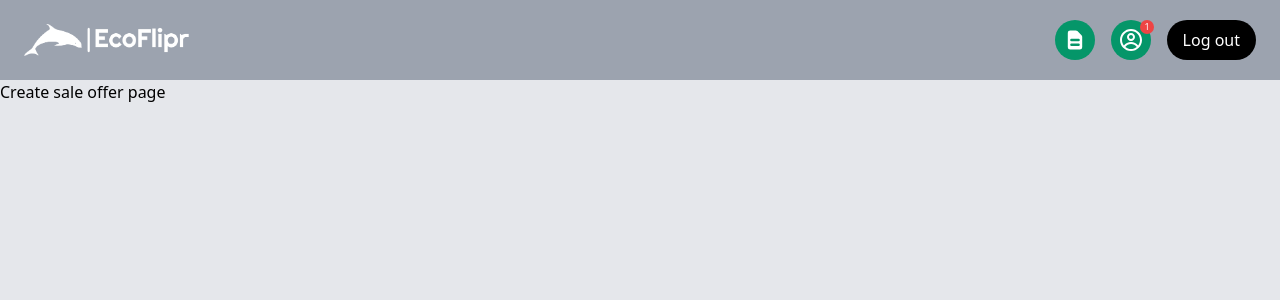
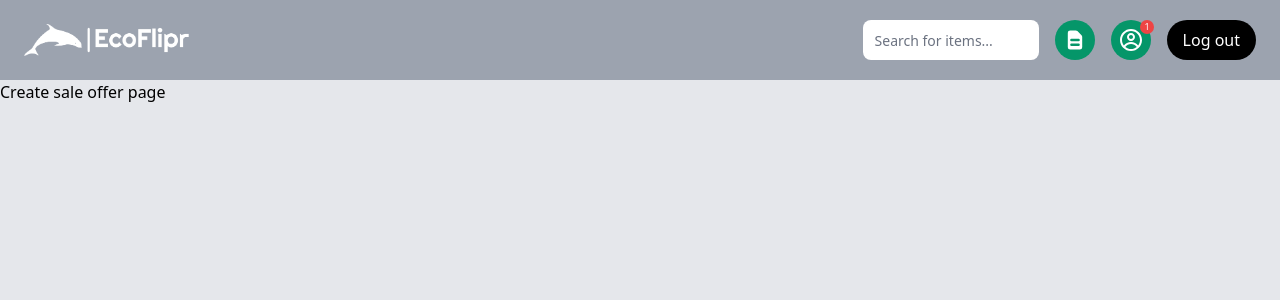
Before and after one commit to OwaisAD/EcoFlipr, a React (Vite) app in the folder client/: page /createoffer in a window 1280 px wide. Shown: the top 300 px of the page. Built offline with nearby package versions, Linux system fonts and the light colour scheme; sample sign-in values are in the browser's storage.

Commit message:
header search now works

```diff
--- a/client/src/App.tsx
+++ b/client/src/App.tsx
@@ -31,6 +31,8 @@ const client = new ApolloClient({
 });
 
 function App() {
+  const [searchQuery, setSearchQuery] = useState("");
+  const [isHeaderSearch, setIsHeaderSearch] = useState(false);
   const auth = useAuth();
   const navigate = useNavigate();
   const location = useLocation();
@@ -50,10 +52,20 @@ function App() {
 
   return (
     <ApolloProvider client={client}>
-      <Header />
+      <Header searchQuery={searchQuery} setSearchQuery={setSearchQuery} setIsHeaderSearch={setIsHeaderSearch} />
       <Toaster />
       <Routes>
-        <Route path="/" element={<Home />} />
+        <Route
+          path="/"
+          element={
+            <Home
+              searchQuery={searchQuery}
+              setSearchQuery={setSearchQuery}
+              isHeaderSearch={isHeaderSearch}
+              setIsHeaderSearch={setIsHeaderSearch}
+            />
+          }
+        />
         <Route path="/createoffer" element={<CreateSaleOffer />} />
         <Route path="/editoffer/:id" element={<EditSaleOffer />} />
         <Route path="/offer/:id" element={<SaleOffer />} />
--- a/client/src/components/Header.tsx
+++ b/client/src/components/Header.tsx
@@ -5,7 +5,13 @@ import { HiDocumentText } from "react-icons/hi";
 import { CgProfile } from "react-icons/cg";
 import { useApolloClient } from "@apollo/client";
 
-const Header = () => {
+type Props = {
+  searchQuery: string
+  setSearchQuery: React.Dispatch<React.SetStateAction<string>>;
+  setIsHeaderSearch: React.Dispatch<React.SetStateAction<boolean>>;
+};
+
+const Header = ({ searchQuery, setSearchQuery, setIsHeaderSearch }: Props) => {
   const navigate = useNavigate();
   const location = useLocation();
   const auth = useAuth();
@@ -17,6 +23,11 @@ const Header = () => {
     client.clearStore();
     navigate("/");
     window.location.reload();
+  };
+
+  const handleHeaderSearch = () => {
+    setIsHeaderSearch(true)
+    navigate("/");
   };
 
   if (location.pathname === "/login" || location.pathname === "/signup") {
@@ -41,16 +52,32 @@ const Header = () => {
       {auth.isAuthenticated && (
         <div className="flex items-center gap-4">
           {/* SEARCH BOX IF NOT ON FRONT PAGE */}
-          <div></div>
+          {location.pathname !== "/" && (
+            <form onSubmit={handleHeaderSearch}>
+              <input
+                type="text"
+                className="rounded-lg border-none h-10 w-44 text-sm"
+                placeholder="Search for items..."
+                onChange={(e) => setSearchQuery(e.target.value)}
+                value={searchQuery}
+              />
+            </form>
+          )}
 
           {/* CREATE SAlE OFFER BUTTON */}
 
-          <div className="bg-emerald-600 p-2 rounded-full hover:scale-105 cursor-pointer">
+          <div
+            className="bg-emerald-600 p-2 rounded-full hover:scale-105 cursor-pointer"
+            onClick={() => navigate("/createoffer")}
+          >
             <HiDocumentText className="text-white text-2xl" />
           </div>
 
           {/* PROFILE PAGE BUTTON */}
-          <div className="relative bg-emerald-600 p-2 rounded-full hover:scale-105 cursor-pointer">
+          <div
+            className="relative bg-emerald-600 p-2 rounded-full hover:scale-105 cursor-pointer"
+            onClick={() => navigate("/profile")}
+          >
             <CgProfile className="text-white text-2xl" />
             <div className="absolute top-0 right-[-3px] bg-red-500 text-white rounded-full px-1">
               {/* if noti count > 99 should 99+ */}
--- a/client/src/pages/CreateSaleOffer.tsx
+++ b/client/src/pages/CreateSaleOffer.tsx
@@ -1,6 +1,16 @@
 import React from "react";
+import { useAuth } from "../context/AuthProvider";
+import { Navigate, useLocation } from "react-router-dom";
 
 const CreateSaleOffer = () => {
+  const auth = useAuth();
+  const location = useLocation();
+
+  if (!auth.isAuthenticated) {
+    localStorage.setItem("lastPath", location.pathname);
+    return <Navigate to="/login" />;
+  }
+
   return (
     <div>
       <h1>Create sale offer page</h1>
--- a/client/src/pages/Home.tsx
+++ b/client/src/pages/Home.tsx
@@ -8,11 +8,17 @@ import Carousel from "../components/Carousel";
 import { GET_RECENT_SALE_OFFERS_BY_AMOUNT } from "../GraphQL/queries/getRecentSaleOffersByAmount";
 import { GET_RANDOM_SALE_OFFERS_BY_AMOUNT } from "../GraphQL/queries/getRandomSaleOffersByAmount";
 
-export const Home = () => {
+type Props = {
+  searchQuery: string;
+  setSearchQuery: React.Dispatch<React.SetStateAction<string>>;
+  isHeaderSearch: boolean;
+  setIsHeaderSearch: React.Dispatch<React.SetStateAction<boolean>>;
+};
+
+export const Home = ({ searchQuery, setSearchQuery, isHeaderSearch, setIsHeaderSearch }: Props) => {
   const [page, setPage] = useState(1);
   const [pageCount, setPageCount] = useState(0);
 
-  const [searchQuery, setSearchQuery] = useState("");
   const [lastSearchQuery, setLastSearchQuery] = useState("");
   const [saleOffers, setSaleOffers] = useState([]);
   const [saleOfferCount, setSaleOfferCount] = useState(0);
@@ -47,13 +53,11 @@ export const Home = () => {
     variables: { amount: 10 },
   });
 
-  const executeSearch: FormEventHandler<HTMLFormElement> = async (e) => {
-    e.preventDefault();
+  const executeSearch = async (e?: React.FormEvent<HTMLFormElement>) => {
+    e && e.preventDefault();
     if (!searchQuery) {
       return;
     }
-
-    console.log(lastSearchQuery, searchQuery);
 
     if (lastSearchQuery !== searchQuery) {
       setPage(1);
@@ -76,6 +80,13 @@ export const Home = () => {
       setRandomSaleOffers(data2.getRandomSaleOffersByAmount);
     }
   }, [data2]);
+
+  useEffect(() => {
+    if (isHeaderSearch) {
+      executeSearch();
+      setIsHeaderSearch(false)
+    }
+  }, [isHeaderSearch]);
 
   return (
     <div>
--- a/client/src/pages/Profile.tsx
+++ b/client/src/pages/Profile.tsx
@@ -1,6 +1,16 @@
 import React from "react";
+import { useAuth } from "../context/AuthProvider";
+import { Navigate, useLocation } from "react-router-dom";
 
 const Profile = () => {
+  const auth = useAuth();
+  const location = useLocation();
+
+  if (!auth.isAuthenticated) {
+    localStorage.setItem("lastPath", location.pathname);
+    return <Navigate to="/login" />;
+  }
+
   return (
     <div>
       <h1>User Profile</h1>
```
